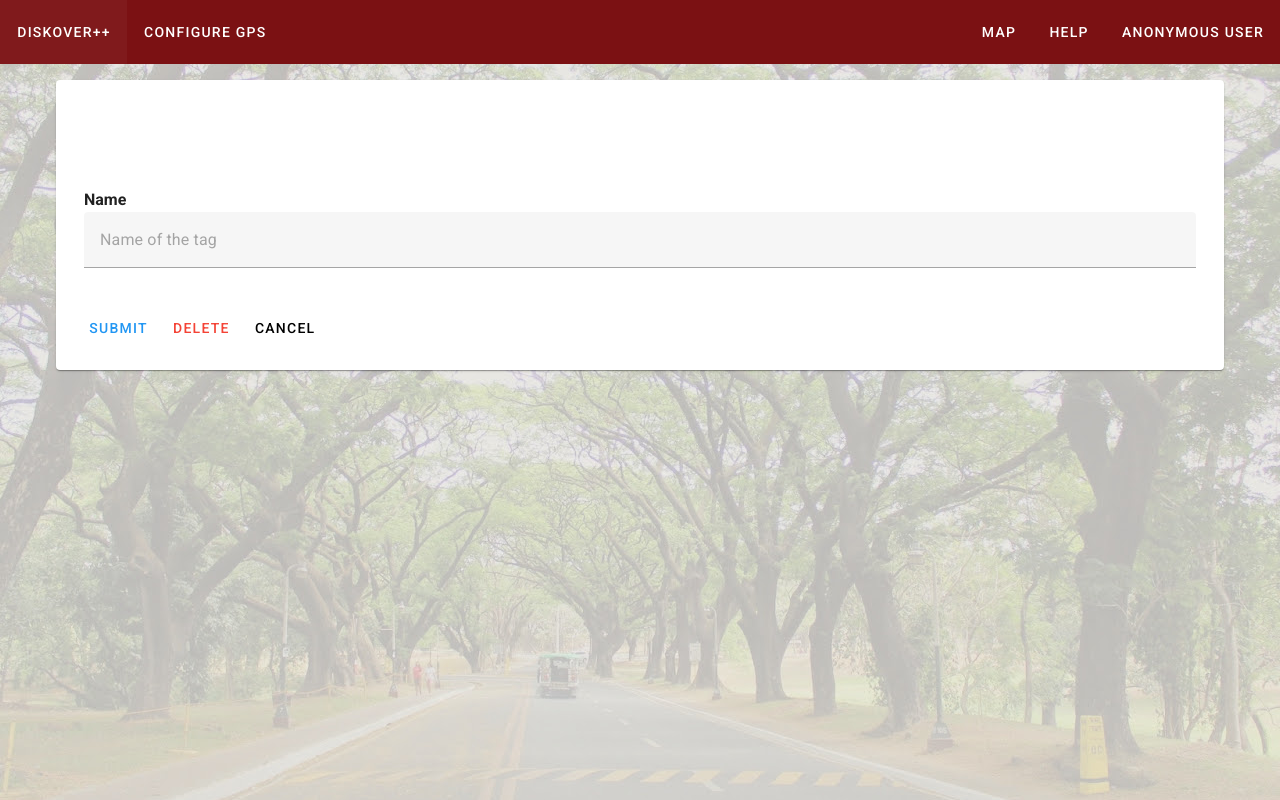
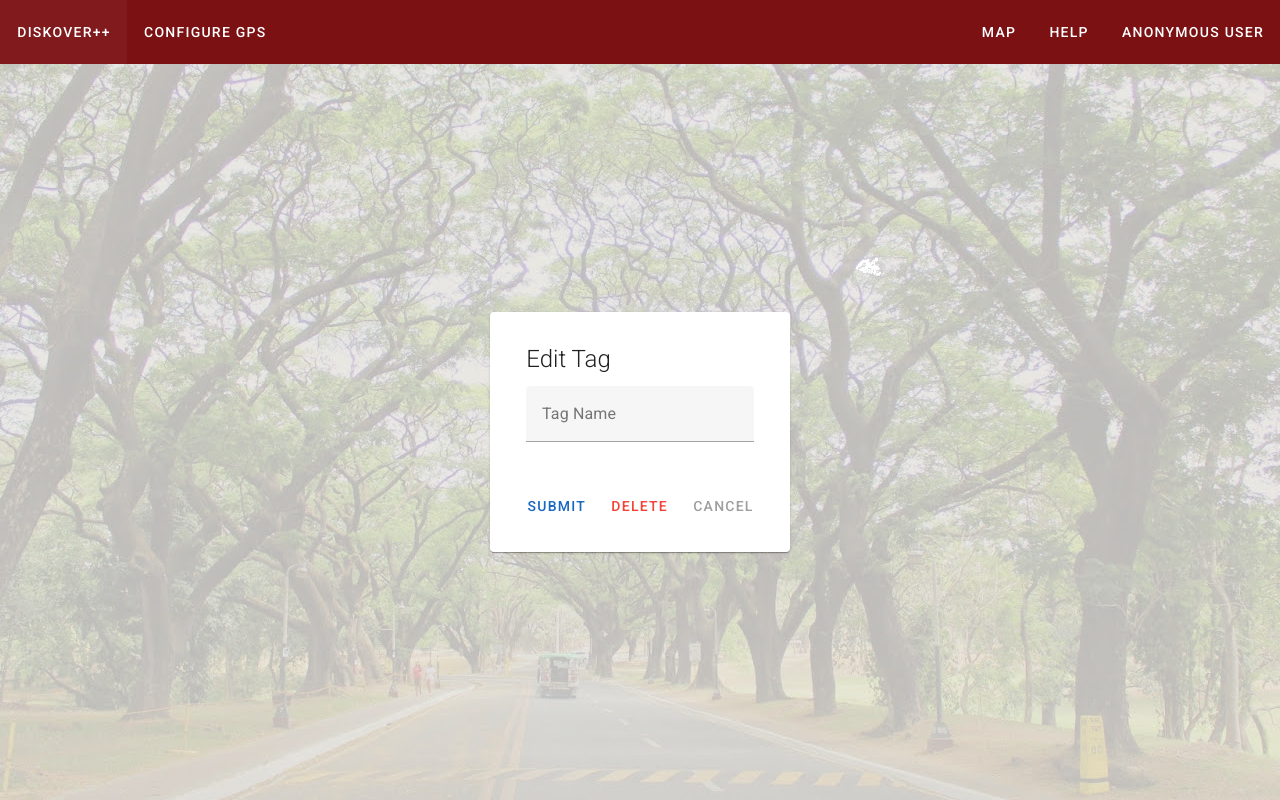
Before and after one commit to diskoverdiliman/diskoverdiliman, a Vue app in the folder frontend/diskover_vue3/: page /tagform/1/1 in a window 1280 px wide. Built offline with nearby package versions, Linux system fonts and the light colour scheme.

Commit message:
fix: tags CRUD

```diff
--- a/frontend/diskover_vue3/src/views/AdminPages/TagTablePage.vue
+++ b/frontend/diskover_vue3/src/views/AdminPages/TagTablePage.vue
@@ -20,6 +20,7 @@
 </template>
 
 <script>
+import axios from "axios"; // Import Axios
 import AdminVerifierMixin from "@/mixins/AdminVerifierMixin";
 import TagTable from "@/components/admin/TagTable.vue";
 
@@ -37,27 +38,23 @@ export default {
     this.getTags();
   },
   methods: {
-    getTags() {
-      this.$http
-        .get("/tags/")
-        .then((response) => {
-          this.tags = response.data;
-          console.log("Tags successfully retrieved");
-        })
-        .catch((error) => {
-          console.error("Failed to GET tags:", error);
-        });
+    async getTags() {
+      try {
+        const response = await axios.get("/admin/tags/"); // Use Axios to fetch tags
+        this.tags = response.data;
+        console.log("Tags successfully retrieved");
+      } catch (error) {
+        console.error("Failed to GET tags", error);
+      }
     },
-    onDeleteItem(id) {
-      this.$http
-        .delete(`tags/${id}`)
-        .then((response) => {
-          console.log("Successfully deleted item", response);
-          this.getTags(); // Refresh the tags after deletion
-        })
-        .catch((error) => {
-          console.error("Failed to delete item:", error);
-        });
+    async onDeleteItem(id) {
+      try {
+        const response = await axios.delete(`/admin/tags/${id}/`); // Use Axios to delete a tag
+        console.log("Successfully deleted item", response);
+        this.getTags(); // Refresh the tags list
+      } catch (error) {
+        console.error("Failed to delete item", error);
+      }
     },
     onClickNewTag() {
       this.$router.push(`/tagform/create`);
--- a/frontend/diskover_vue3/src/views/TagFormPage.vue
+++ b/frontend/diskover_vue3/src/views/TagFormPage.vue
@@ -1,139 +1,133 @@
 <template>
-  <v-container grid-list-lg class="grey lighten-4">
-    <v-card>
-      <v-card-title class="primary">
-        <h1 v-if="mode == 'create'" class="text-white">Add Tag</h1>
-        <h1 v-else class="text-white">Edit Tag</h1>
+  <v-container class="fill-height d-flex align-center justify-center">
+    <v-card class="pa-5 form-bg" max-width="600">
+      <v-card-title class="primary text-h5 font-weight-light">
+        {{ mode === 'create' ? 'Create Tag' : 'Edit Tag' }}
       </v-card-title>
-      <v-container>
-        <v-layout column>
+
+      <v-card-text>
+        <v-row>
           <v-col cols="12">
-            <label>Name</label>
             <v-text-field
-              placeholder="Name of the tag"
-              color="black"
               v-model="name"
+              label="Tag Name"
+              placeholder="Enter tag name"
               :readonly="isReadOnly"
               :error="isReadOnly"
             />
           </v-col>
-        </v-layout>
-        <v-card-actions>
-          <v-btn color="blue" class="primary text-white" v-on:click="onSubmitClick" :disabled="isSubmitting">Submit</v-btn>
-          <v-btn color="red" v-if="mode != 'create'" class="primary text-white" v-on:click="onDeleteClick" :disabled="isSubmitting">Delete</v-btn>
-          <v-btn class="green text-black" @click="onCancelClick">Cancel</v-btn>
+        </v-row>
+      </v-card-text>
+
+      <v-card-actions class="justify-center">
+        <v-btn color="primary" dark @click="onSubmitClick" :disabled="isSubmitting">
+          Submit
+        </v-btn>
+        <v-btn v-if="mode !== 'create'" color="red" dark @click="onDeleteClick" :disabled="isSubmitting">
+          Delete
+        </v-btn>
+        <v-btn color="grey" dark @click="onCancelClick">
+          Cancel
+        </v-btn>
       </v-card-actions>
-      </v-container>
     </v-card>
   </v-container>
 </template>
 
-<script>
-import AdminVerifierMixin from "@/mixins/AdminVerifierMixin"
-export default{
-    mixins: [AdminVerifierMixin],
-    data(){
-        return{
-            name: null,
-            isSubmitting: false,
-            isReadOnly: false, // Define isReadOnly here
+<script setup>
+import { ref, computed, onMounted } from 'vue';
+import { useRoute, useRouter } from 'vue-router';
+import axios from 'axios'; // Import Axios
+
+const route = useRoute();
+const router = useRouter();
+
+const name = ref('');
+const isSubmitting = ref(false);
+
+const id = computed(() => route.params.id);
+const mode = computed(() => route.params.mode);
+const isReadOnly = computed(() => mode.value === 'delete');
+
+onMounted(() => {
+  if (mode.value === 'update' || mode.value === 'delete') {
+    getUpdateData(id.value);
   }
-    },
-    computed:{
-        id() {
-            return this.$route.params.id;
-        },
-        mode() {
-            return this.$route.params.mode;
+});
+
+const getUpdateData = async (id) => {
+  try {
+    const response = await axios.get(`/admin/tags/${id}/`);
+    const data = response.data;
+    name.value = data.name;
+  } catch (error) {
+    console.error(`Failed to get tag ${id}:`, error);
   }
-    },
-    mounted(){
-        this.handleRouteChange()
-    },
-    methods:{
-        handleRouteChange() {
-            if (this.mode == "update" || this.mode == "delete") {
-                console.log("mode: ", this.mode);
-                this.getUpdateData(this.id);
+};
+
+const onSubmitClick = async () => {
+  isSubmitting.value = true;
+  const endpoint = mode.value === 'create' ? '/admin/tags/' : `/admin/tags/${id.value}/`;
+  const method = mode.value === 'create' ? 'post' : 'patch';
+
+  try {
+    await axios({
+      method,
+      url: endpoint,
+      data: { name: name.value },
+    });
+    router.push('/admin/browse/tags'); // Redirect after success
+  } catch (error) {
+    console.error('Failed to submit tag:', error);
+  } finally {
+    isSubmitting.value = false;
   }
-        },
-        getUpdateData(id){
-            this.$http.get(`/tags/${id}`)
-            .then(response => {
-                let {name} = response.data;
-                this.name = name;
-            })
-            .catch(error => {
-                console.log(`Failed to get tag ${id}`);
-                console.log(error);
-            })
-        },
-        onSubmitClick(){
-            if(this.mode == 'create'){
-                this.handlePost()
-            }else if(this.mode == "update"){
-                this.handlePush()
+};
+
+const onDeleteClick = async () => {
+  isSubmitting.value = true;
+  try {
+    await axios.delete(`/admin/tags/${id.value}/`);
+    router.push('/admin/browse/tags'); // Redirect after deletion
+  } catch (error) {
+    console.error('Failed to delete tag:', error);
+  } finally {
+    isSubmitting.value = false;
   }
-        },
-        onDeleteClick(){
-            this.isSubmitting = true
-            this.$http.delete(`/tags/${this.id}/`)
-            .then(response => {
-                console.log('Successfully deleted tag')
-                console.log(response)
-                this.name = null;
-                this.$router.push(`/tagform/create/`);
-            })
-            .catch(error => {
-                alert("Failed to delete tag")
-                console.log(error)
-            })
-            .finally(() => {
-                this.isSubmitting = false
-            })
-        },
-        onCancelClick(){
-            this.$router.push(`/admin/browse/tags`)
-        },
-        handlePush(){
-            this.isSubmitting = true
-            console.log(`You are editing tag ${this.id}`)
-            this.$http.patch(`/tags/${this.id}/`,{
-                name: this.name
-            })
-            .then(response => {
-                console.log(response)
-            })
-            .catch(error => {
-                console.log(error)
-            })
-            .finally(() => {
-                this.isSubmitting = false
-            })
-        },
-        handlePost(){
-            this.isSubmitting = true
-            this.$http.post('/tags/',{
-                name: this.name
-            })
-            .then(response => {
-                console.log(response);
-                this.$router.push(`/admin/browse/tags`);
-            })
-            .catch(error => {
-                alert(error)
-            })
-            .finally(() => {
-                this.isSubmitting = false
-            })
-        }
-    }
-}
+};
+
+const onCancelClick = () => router.push('/admin/browse/tags');
 </script>
 
 <style scoped>
-    label {
-    font-weight: bold !important;
-    font-size: 16px !important;
+@import "@/assets/stylesheets/style.css";
+
+.form-bg {
+  background-color: white !important;
+}
+
+.fill-height {
+  height: calc(100vh - 64px);
+}
+
+.v-btn {
+  display: flex !important;
+  visibility: visible !important;
+}
+
+.v-btn[color="primary"] {
+  background-color: #1976d2 !important; /* Vuetify's primary color */
+}
+
+.v-btn[color="red"] {
+  background-color: #d32f2f !important;
+}
+
+.v-btn[color="grey"] {
+  background-color: #757575 !important;
+}
+
+.v-btn:hover {
+  filter: brightness(1.2);
 }
 </style>
```
Lines whose indentation alone changed are shown as unchanged.
